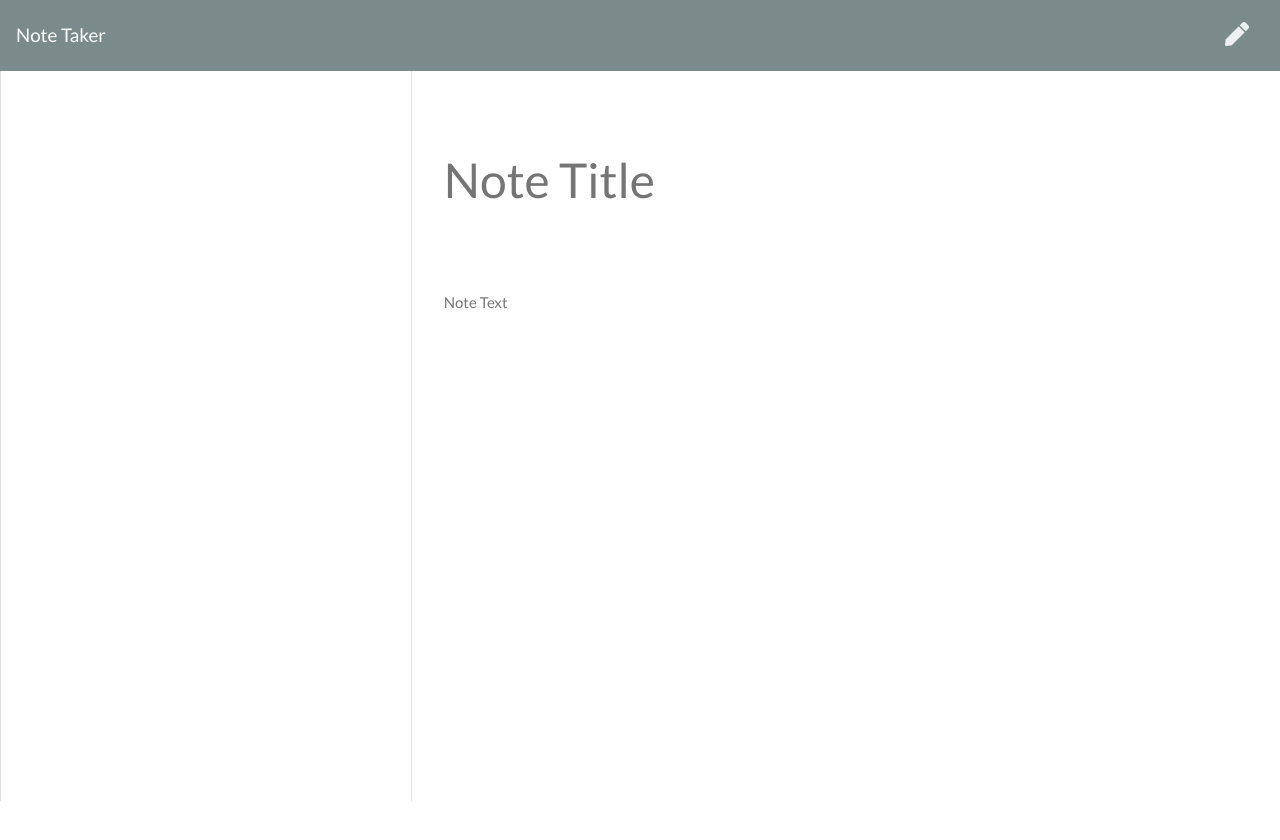
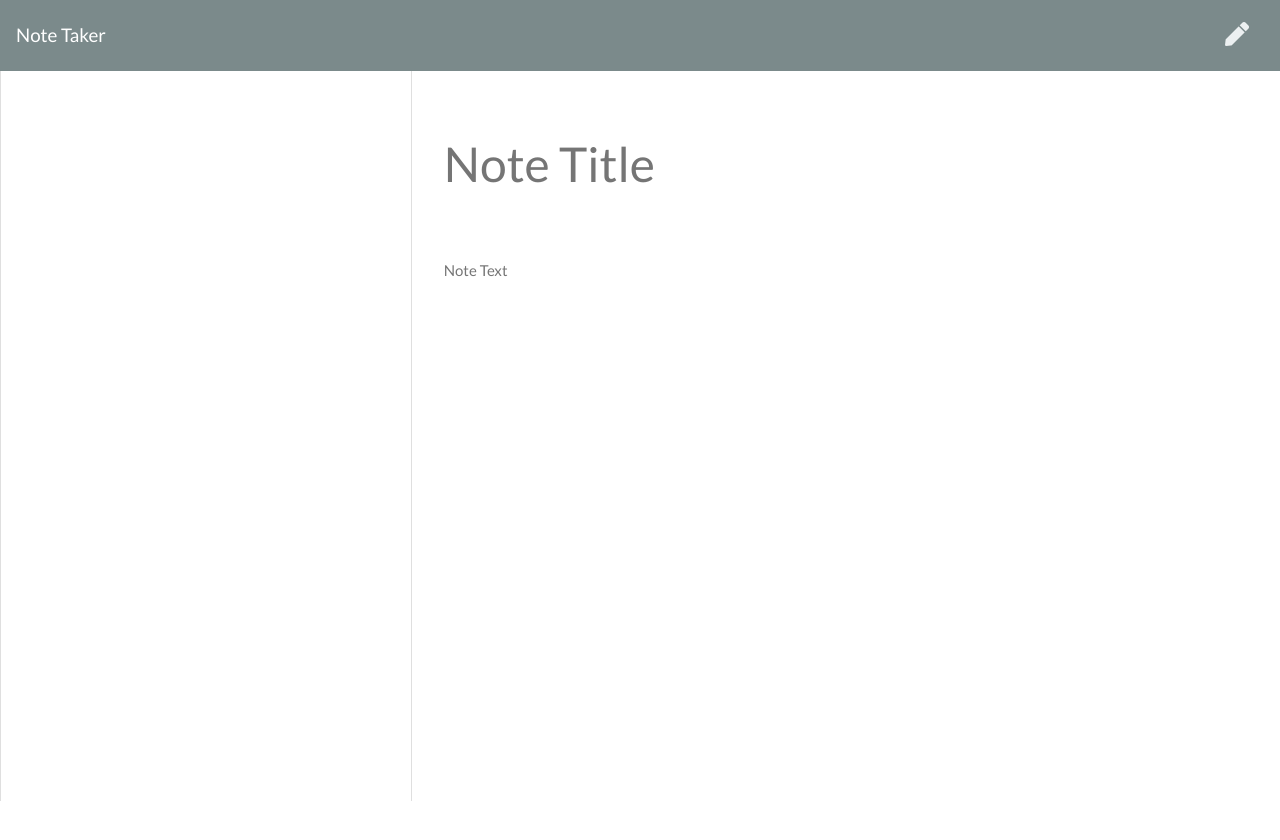
Before and after one commit to rafaykhawar09/note-taker, a website: page public/notes.html in a window 1280 px wide. Drawn offline with nearby package versions, Linux system fonts and the light colour scheme; no server answers.

Commit message:
fixing css

```diff
--- a/public/assets/css/styles.css
+++ b/public/assets/css/styles.css
@@ -29,7 +29,9 @@ html, body {
 }
 
 .note-title {
-  height: 15vw;
+  height: 20vh;
+  display: flex;
+  flex-wrap: wrap;
   margin-top: 13px;
   font-size: 3rem;
 }
```
